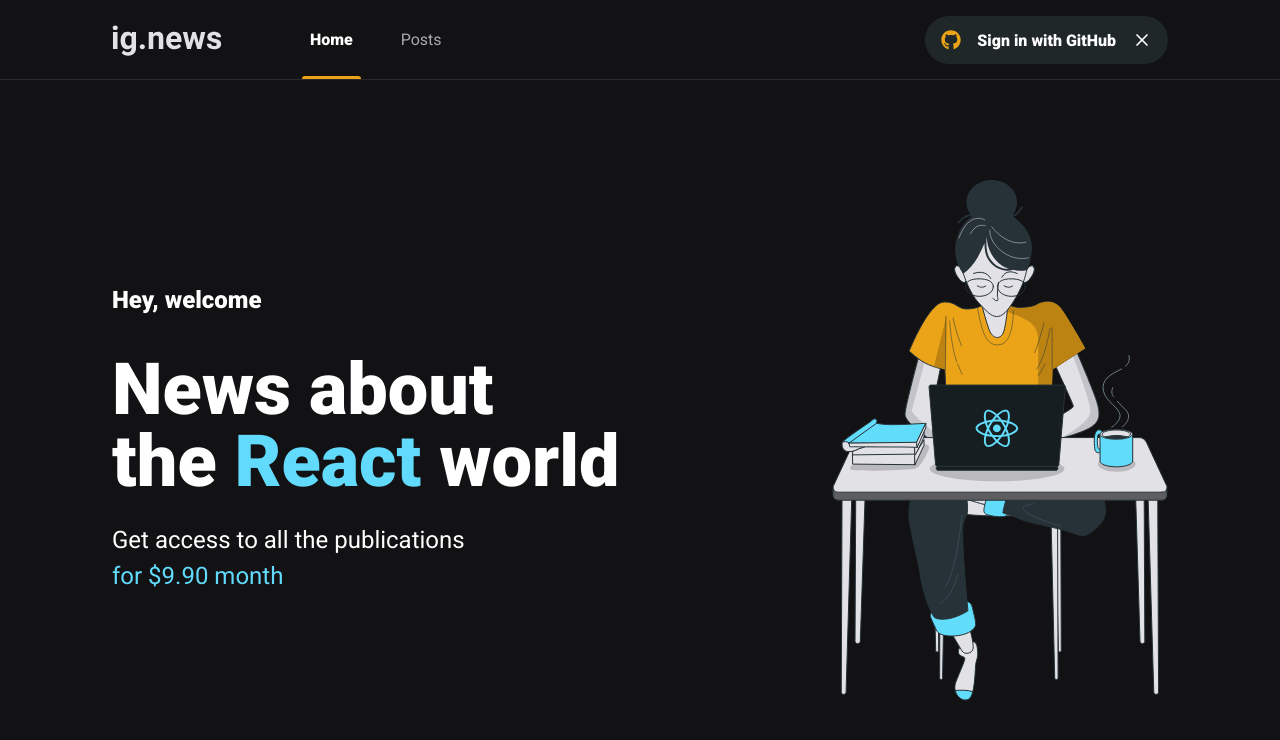
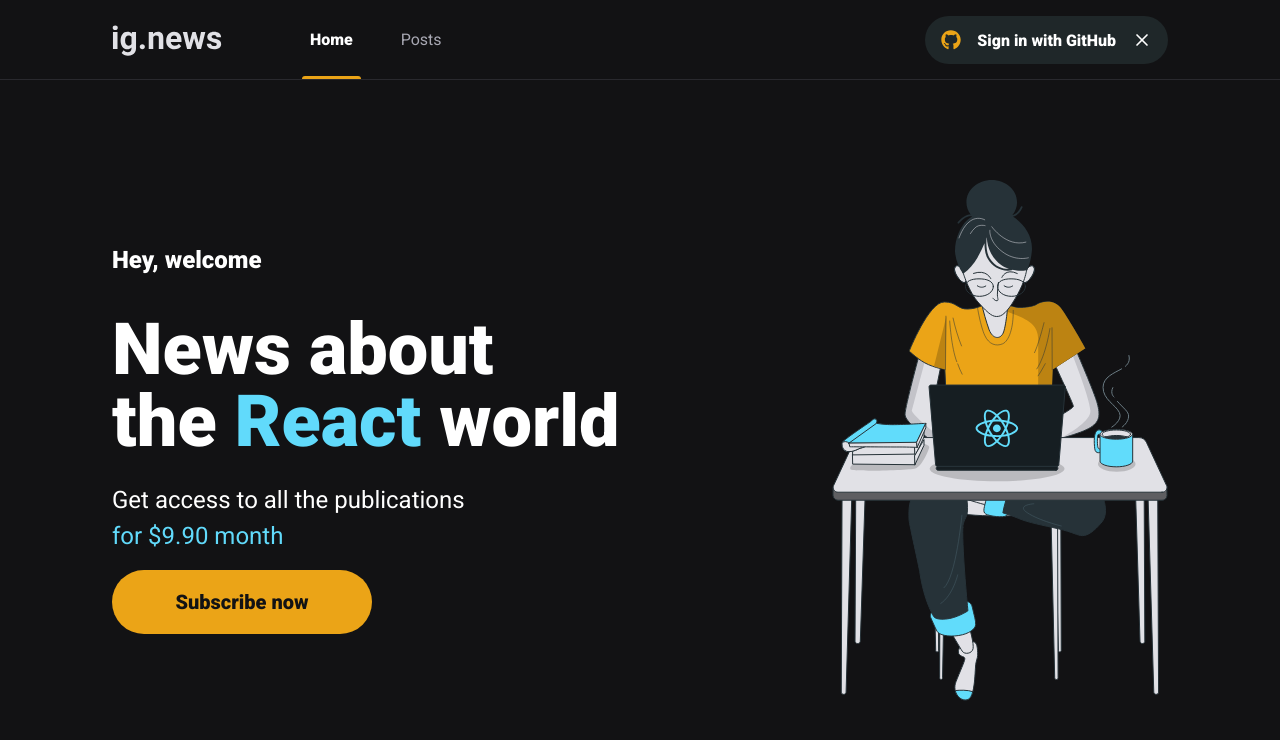
Before and after one commit to victorbruno/ignews, a Next.js app: page / in a window 1280 px wide. Shown: the top 740 px of the page. Built offline with nearby package versions, Linux system fonts and the light colour scheme.

Commit message:
added SubscribeButton component

```diff
--- /dev/null
+++ b/src/components/SubscribeButton/index.tsx
@@ -0,0 +1,9 @@
+import styles from "./styles.module.scss";
+
+export function SubscribeButton() {
+  return(
+    <button type="button" className={styles.subscribeButton}>
+      Subscribe now
+    </button>
+  );
+}
--- /dev/null
+++ b/src/components/SubscribeButton/styles.module.scss
@@ -0,0 +1,22 @@
+.subscribeButton {
+  width: 260px;
+  height: 4rem;
+
+  display: flex;
+  align-items: center;
+  justify-content: center;
+
+  background-color: var(--yellow-500);
+  border-radius: 4rem;
+  border: 0;
+
+  font-size: 1.25rem;
+  font-weight: bold;
+  color: var(--gray-900);
+
+  transition: filter 0.2s;
+
+  &:hover {
+    filter: brightness(0.8);
+  }
+}
--- a/src/pages/home.module.scss
+++ b/src/pages/home.module.scss
@@ -35,4 +35,8 @@
       color: var(--cyan-500);
     }
   }
+
+  button {
+    margin-top: 1rem;
+  }
 }
--- a/src/pages/index.tsx
+++ b/src/pages/index.tsx
@@ -1,5 +1,6 @@
 import Head from 'next/head'
 import { Header } from '../components/Header'
+import { SubscribeButton } from '../components/SubscribeButton';
 
 import styles from "./home.module.scss";
 
@@ -23,6 +24,7 @@
           Get access to all the publications <br/>
           <span>for $9.90 month</span>
         </p>
+        <SubscribeButton />
       </section>
       <img src="/images/avatar.svg" alt=""/>
     </main>
```
